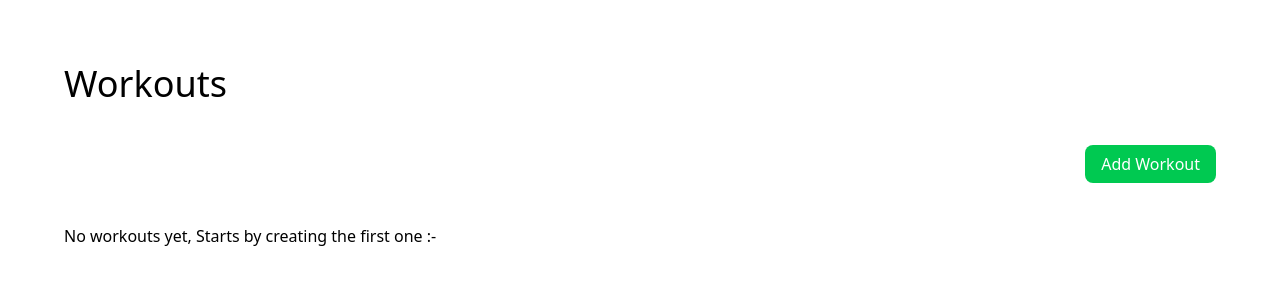
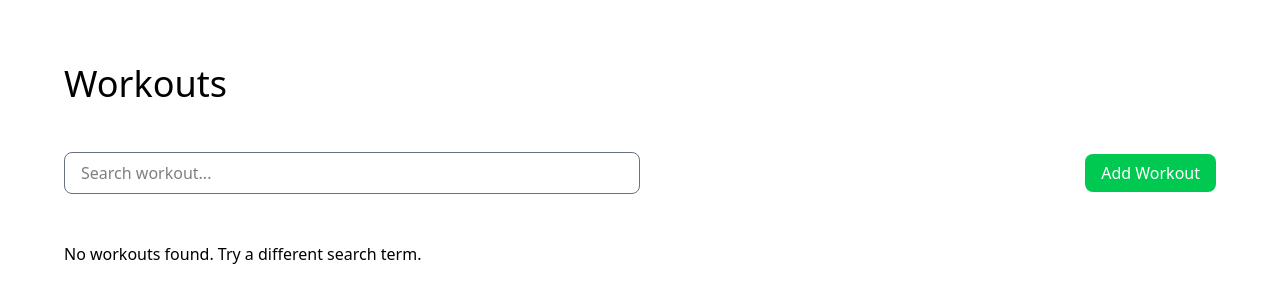
Before and after one commit to MOHDAHMEDKHAN27052003/workout-tracker, a React app: page / in a window 1280 px wide. Shown: the top 302 px of the page. Built offline with nearby package versions, Linux system fonts and the light colour scheme; the HTML template or start-up script is replaced by a standard one.

Commit message:
search workout completed

```diff
--- a/src/pages/Workouts.jsx
+++ b/src/pages/Workouts.jsx
@@ -1,33 +1,47 @@
-import { useContext } from "react";
+import { useContext, useState } from "react";
 import { WorkoutContext } from "../contexts/WorkoutContext";
 import Card from "../components/Card";
 import { Link } from "react-router-dom";
 
 function Workouts() {
     const { data } = useContext(WorkoutContext);
+    const [searchTerm, setSearchTerm] = useState("");
+
+    const filteredWorkouts = data.filter(workout =>
+        workout.name.toLowerCase().includes(searchTerm.toLowerCase())
+    );
 
     return (
         <>
             <div className="m-8 sm:m-16">
                 <h1 className="text-4xl">Workouts</h1>
                 <div className="py-12">
-                    <div className="text-right sm:pb-8">
-                        <Link to="/workouts/create" className="bg-green-500 px-4 py-2 rounded-lg cursor-pointer text-white">
-                            Add Workout
-                        </Link>
+                    <div className="flex flex-col sm:flex-row sm:items-center justify-between gap-4 sm:pb-8">
+                        <input
+                            type="text"
+                            placeholder="Search workout..."
+                            value={searchTerm}
+                            onChange={(e) => setSearchTerm(e.target.value)}
+                            className="outline-0 border border-gray-500 px-4 py-2 rounded-lg w-full sm:w-1/2"
+                        />
+                        <div className="text-right">
+                            <Link to="/workouts/create" className="bg-green-500 px-4 py-2 rounded-lg cursor-pointer text-white">
+                                Add Workout
+                            </Link>
+                        </div>
                     </div>
                     <div className="py-4">
-                        {data.length > 0 ? (
+                        {filteredWorkouts.length > 0 ? (
                             <div className="sm:grid sm:grid-cols-2 lg:grid-cols-3 gap-12">
-                                {data.map(workout => (
+                                {filteredWorkouts.map(workout => (
                                     <div key={workout.id} className="py-4 sm:py-0">
                                         <Card workout={workout} />
                                     </div>
                                 ))}
                             </div>
-                            ): (
+                            ) : (
                             <div>
-                                <h1>No workouts yet, Starts by creating the first one  :-</h1>
+                                <h1>No workouts found. Try a different search term.</h1>
                             </div>
                         )}
                     </div>
```
